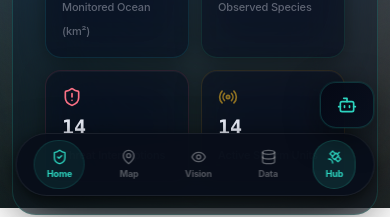
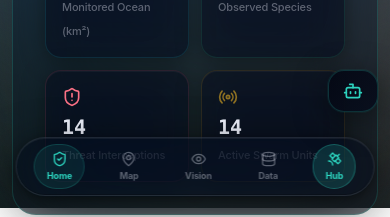
Before and after one commit to aarondeodhar-wq/deepsea-guardian, a Next.js app: page / in a window 390 px wide. Shown: the part 636-853 px from the top of the page. Built offline with nearby package versions, Linux system fonts and the light colour scheme.

Commit message:
fix: mobile UX overhaul - chatbot button elevated above dock (bottom-24), theme-aware glass bottom dock, responsive control center drawer

```diff
--- a/components/guardian-ai.tsx
+++ b/components/guardian-ai.tsx
@@ -131,7 +131,7 @@ export const GuardianAI: React.FC = () => {
       <button
         onClick={() => { setIsOpen(true); setIsMinimised(false); }}
         aria-label="Open Guardian AI Assistant"
-        className="fixed bottom-20 right-4 lg:bottom-8 lg:right-6 z-40 flex items-center gap-2.5 px-4 py-3 rounded-2xl ios-spring"
+        className="fixed bottom-24 right-3 sm:bottom-20 sm:right-6 lg:bottom-8 lg:right-6 z-40 flex items-center gap-2.5 px-3.5 py-2.5 sm:px-4 sm:py-3 rounded-2xl ios-spring"
         style={{
           background: 'linear-gradient(135deg, rgba(4,8,20,0.92), rgba(8,14,28,0.92))',
           backdropFilter: 'blur(20px)',
--- a/components/navbar.tsx
+++ b/components/navbar.tsx
@@ -416,7 +416,8 @@ export const Navbar: React.FC = () => {
       {/* ─── CONTROL CENTER MODAL ─── */}
       {controlCenterOpen && (
         <div
-          className="fixed inset-0 z-50 flex flex-col modal-overlay"
+          className="fixed inset-0 z-50 flex flex-col"
+          style={{ background: 'rgba(0,0,0,0.80)', backdropFilter: 'blur(16px)', WebkitBackdropFilter: 'blur(16px)' }}
           onClick={(e) => { if (e.target === e.currentTarget) setControlCenterOpen(false); }}
         >
           <div
@@ -437,16 +438,16 @@ export const Navbar: React.FC = () => {
                   <Satellite className="w-5 h-5" style={{ color: '#2dd4bf' }} />
                 </div>
                 <div>
-                  <h2 className="text-xl font-black text-white tracking-tight">Platform Control Center</h2>
-                  <p className="text-xs text-white/40 font-mono mt-0.5">12 modules · All ocean systems</p>
+                  <h2 className="text-xl font-black tracking-tight text-slate-900 dark:text-white">Platform Control Center</h2>
+                  <p className="text-xs text-slate-500 dark:text-white/40 font-mono mt-0.5">12 modules · All ocean systems</p>
                 </div>
               </div>
               <button
                 onClick={() => setControlCenterOpen(false)}
-                className="p-2.5 rounded-2xl ios-bubble"
-                style={{ background: 'rgba(255,255,255,0.06)', border: '1px solid rgba(255,255,255,0.08)' }}
+                className="p-2.5 rounded-2xl ios-bubble text-slate-600 dark:text-white/60"
+                style={{ background: 'rgba(255,255,255,0.08)', border: '1px solid rgba(255,255,255,0.12)' }}
               >
-                <X className="w-5 h-5 text-white/60" />
+                <X className="w-5 h-5" />
               </button>
             </div>
 
@@ -554,13 +555,7 @@ export const Navbar: React.FC = () => {
 
       {/* ─── MOBILE BOTTOM DOCK ─── */}
       <div
-        className="fixed bottom-3 left-1/2 -translate-x-1/2 z-40 lg:hidden w-[92vw] max-w-sm rounded-full p-1.5 flex items-center justify-around"
-        style={{
-          background: 'rgba(8, 14, 26, 0.92)',
-          backdropFilter: 'blur(40px)',
-          border: '1px solid rgba(255,255,255,0.08)',
-          boxShadow: '0 12px 40px rgba(0,0,0,0.6), 0 4px 12px rgba(0,0,0,0.4)',
-        }}
+        className="fixed bottom-3 left-1/2 -translate-x-1/2 z-40 lg:hidden w-[92vw] max-w-sm rounded-full p-1.5 flex items-center justify-around glass-panel shadow-2xl border border-slate-300 dark:border-white/10"
       >
         {[
           { href: '/', icon: ShieldCheck, label: 'Home', color: '#2dd4bf' },
@@ -573,13 +568,13 @@ export const Navbar: React.FC = () => {
             <Link
               key={href}
               href={href}
-              className="flex flex-col items-center gap-0.5 px-3 py-2 rounded-full ios-bubble"
-              style={isActive ? { background: `${color}15`, border: `1px solid ${color}25` } : {}}
+              className="flex flex-col items-center gap-0.5 px-3 py-1.5 rounded-full ios-bubble"
+              style={isActive ? { background: `${color}18`, border: `1px solid ${color}30` } : {}}
             >
-              <Icon className="w-4 h-4" style={{ color: isActive ? color : 'rgba(255,255,255,0.35)' }} />
+              <Icon className="w-4 h-4" style={{ color: isActive ? color : 'var(--txt-muted)' }} />
               <span
                 className="text-[9px] font-bold"
-                style={{ color: isActive ? color : 'rgba(255,255,255,0.3)' }}
+                style={{ color: isActive ? color : 'var(--txt-muted)' }}
               >
                 {label}
               </span>
@@ -588,8 +583,8 @@ export const Navbar: React.FC = () => {
         })}
         <button
           onClick={() => setControlCenterOpen(true)}
-          className="flex flex-col items-center gap-0.5 px-3 py-2 rounded-full ios-bubble"
-          style={{ background: 'rgba(45,212,191,0.12)', border: '1px solid rgba(45,212,191,0.2)' }}
+          className="flex flex-col items-center gap-0.5 px-3 py-1.5 rounded-full ios-bubble"
+          style={{ background: 'rgba(45,212,191,0.16)', border: '1px solid rgba(45,212,191,0.3)' }}
         >
           <Satellite className="w-4 h-4" style={{ color: '#2dd4bf' }} />
           <span className="text-[9px] font-bold" style={{ color: '#2dd4bf' }}>Hub</span>
```
